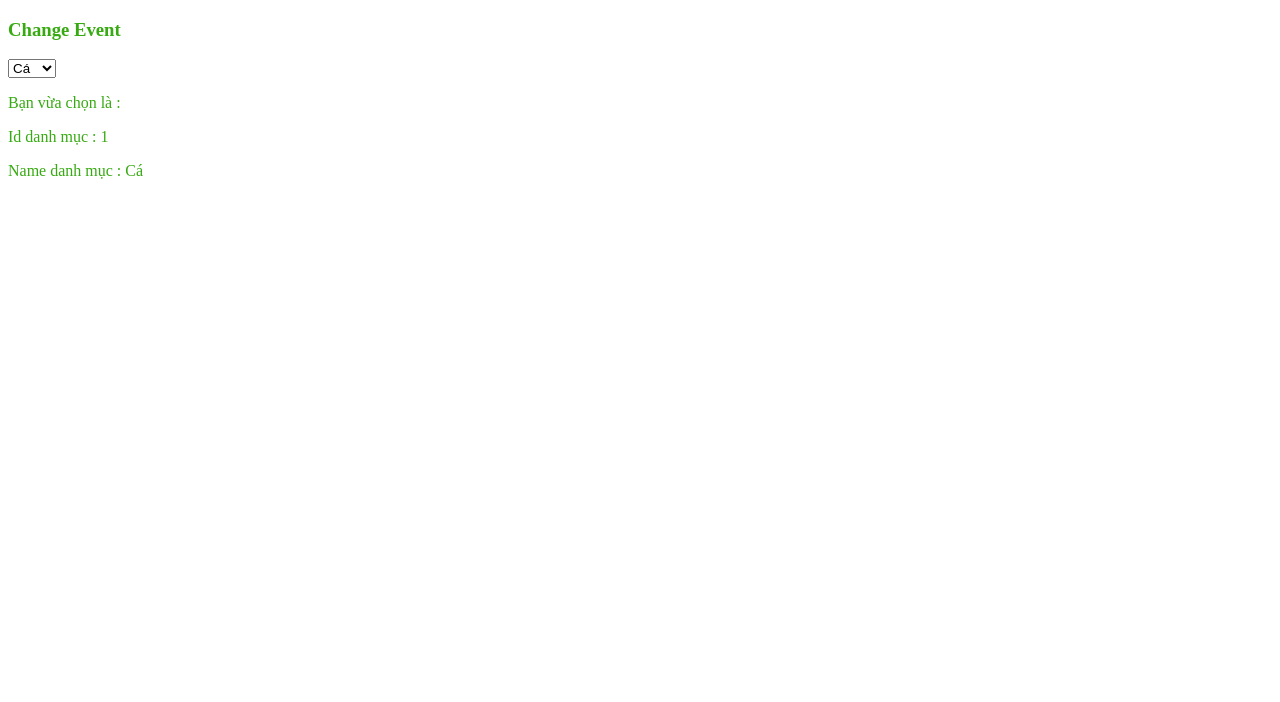
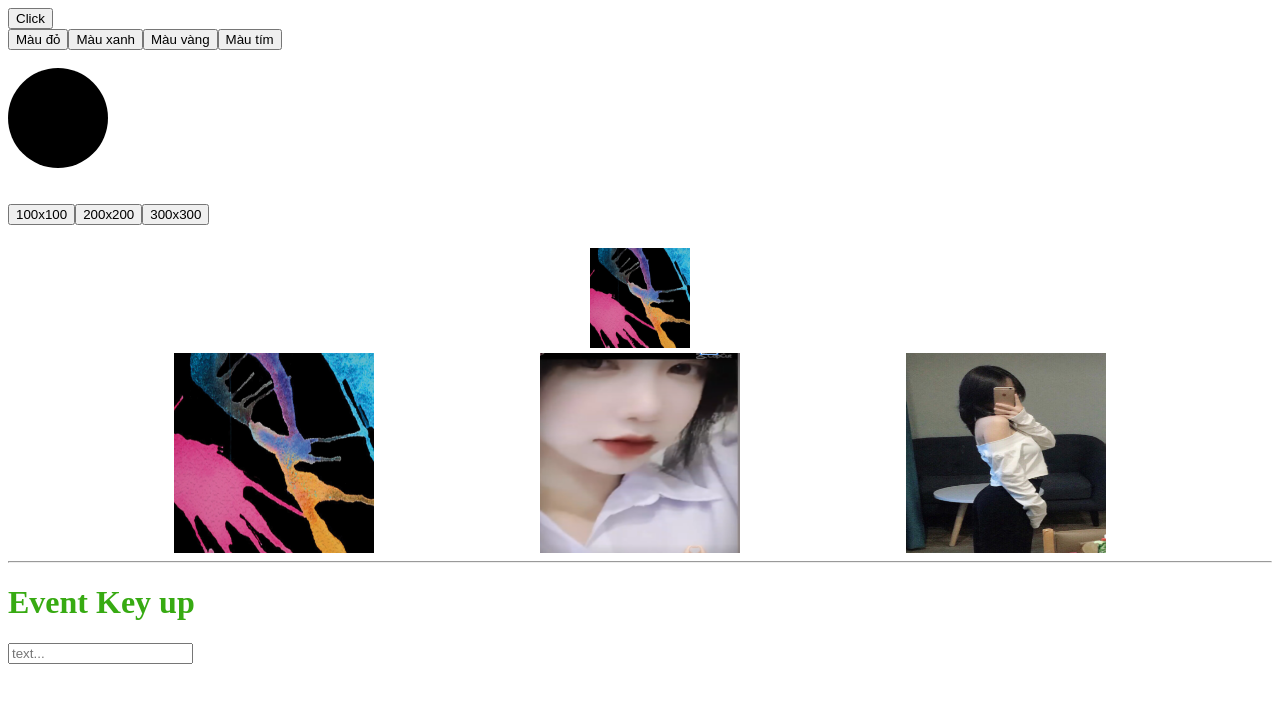
Before and after one commit to phamphucloi/hocAngular, an Angular app: page / in a window 1280 px wide. Shown: the top 702 px of the page. Built offline with nearby package versions, Linux system fonts and the light colour scheme.

Commit message:
event in angular

```diff
--- a/src/app/demo5.component.ts
+++ b/src/app/demo5.component.ts
@@ -39,6 +39,4 @@ export class Demo5Component implements OnInit {
 
         this.category = this.categories[0];
     }
-
-
 }
--- /dev/null
+++ b/src/app/event.component.css
@@ -0,0 +1,11 @@
+div{
+    display: flex;
+    justify-content: space-evenly;
+}
+
+#root{
+    display: flex;
+    justify-content: center;
+    align-items: center;
+    margin: 5px auto;
+}
--- /dev/null
+++ b/src/app/event.component.html
@@ -0,0 +1,29 @@
+<button (click)="ClickMe($event)">Click</button>
+
+<br>
+
+<button value="#F00" (click)="changeBackground($event)">Màu đỏ</button>
+<button value="#96ec67" (click)="changeBackground($event)">Màu xanh</button>
+<button value="#fffccc" (click)="changeBackground($event)">Màu vàng</button>
+<button value="#cccfff" (click)="changeBackground($event)">Màu tím</button>
+<br> <br>
+<div style="width: {{width}}px; height: {{height}}px; border-radius: 50%; background-color:{{background}}"></div>
+
+<br> <br>
+<button value="100x100" (click)="resize($event)">100x100</button>
+<button value="200x200" (click)="resize($event)">200x200</button>
+<button value="300x300" (click)="resize($event)">300x300</button>
+<br> <br>
+<img id="root" src="{{path}}" width="{{width}}" height="{{height}}">
+
+<div>
+    <img src="./assets/images/anh.png" width="200px" height="200px" (click)="changePath($event)">
+    <img src="./assets/images/mia.png" width="200px" height="200px" (click)="changePath($event)">
+    <img src="./assets/images/kimna.png" width="200px" height="200px" (click)="changePath($event)">
+</div>
+
+<hr>
+
+<h1>Event Key up</h1>
+
+<input type="text" placeholder="text..." (keyup)="getText($event)">
--- /dev/null
+++ b/src/app/event.component.ts
@@ -0,0 +1,50 @@
+import { Component, OnInit } from "@angular/core";
+
+
+@Component({
+    selector: 'app-root',
+    templateUrl: './event.component.html',
+    styleUrls: ['./event.component.css']
+})
+
+export class EventComponent implements OnInit{
+
+    public width = 100;
+
+    public height = 100;
+
+    public path = './assets/images/anh.png';
+
+    background: string;
+
+    changeBackground(e : any){
+        this.background = e.target.value;
+    }
+
+    ClickMe(e : any){
+        alert(123);
+    }
+
+    resize(e : any){
+
+        // this.width = e.target.value.split('x')[0];
+
+        // this.height = e.target.value.split('x')[1];
+
+
+        var val = e.target.value.split('x');
+
+        this.width = val[0];
+
+        this.height = val[1];
+    }
+
+    changePath(e : any){
+        this.path = e.target.src;
+    }
+
+    ngOnInit(): void {
+        this.background = '#000';
+    }
+
+}
```
Also changed, not shown: src/app/app.module.ts (+7 -2 lines).
